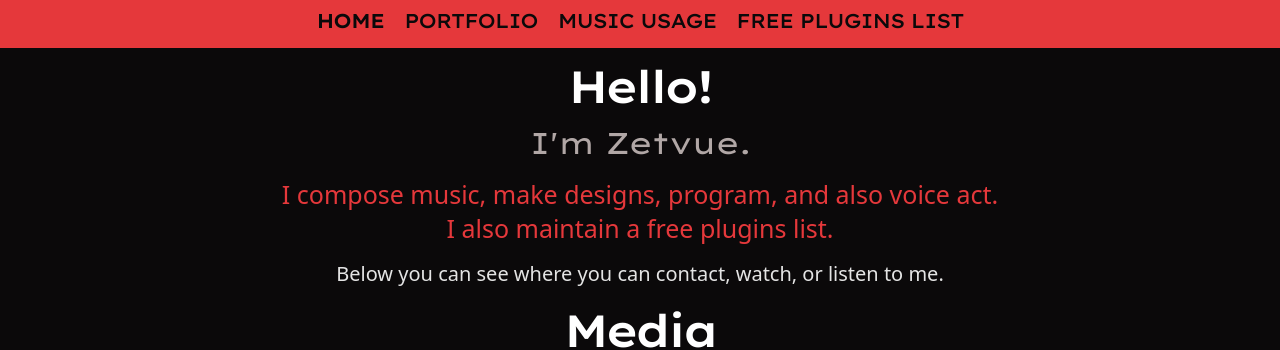
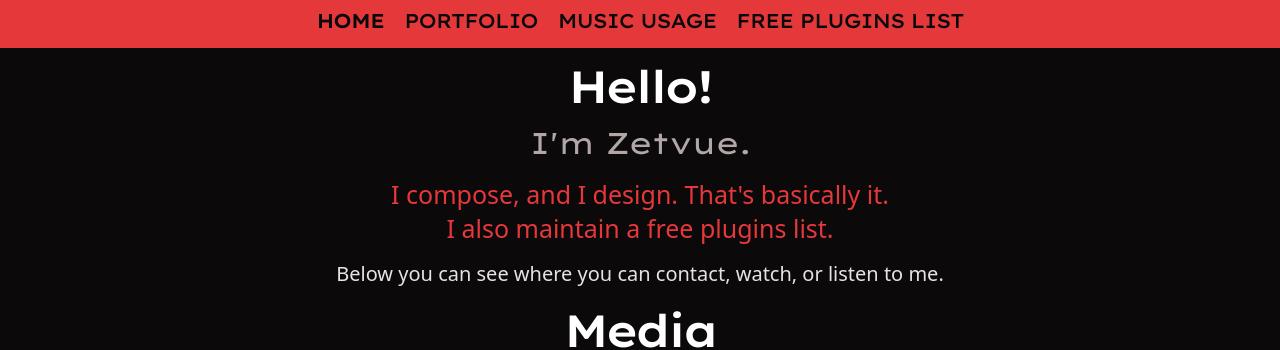
Before and after one commit to Zetvue/zetvue.github.io, a plain HTML site: page index.html in a window 1280 px wide. Shown: the part 87-437 px from the top of the page. Drawn offline with Linux system fonts and the light colour scheme; a web font is replaced by a local one.

Commit message:
align to everything else

```diff
--- a/index.html
+++ b/index.html
@@ -30,7 +30,7 @@
     <section class="body">
       <h1 class="h1Padding">Hello!</h1>
       <h2>I'm Zetvue.</h2>
-      <p class="HeaderText">I compose music, make designs, program, and also voice act.<br>I also maintain a free plugins list.</p>
+      <p class="HeaderText">I compose, and I design. That's basically it.<br>I also maintain a free plugins list.</p>
       <p class="BodyText">Below you can see where you can contact, watch, or listen to me.
       <h1>Media</h1>
       <div class="Media">
```
